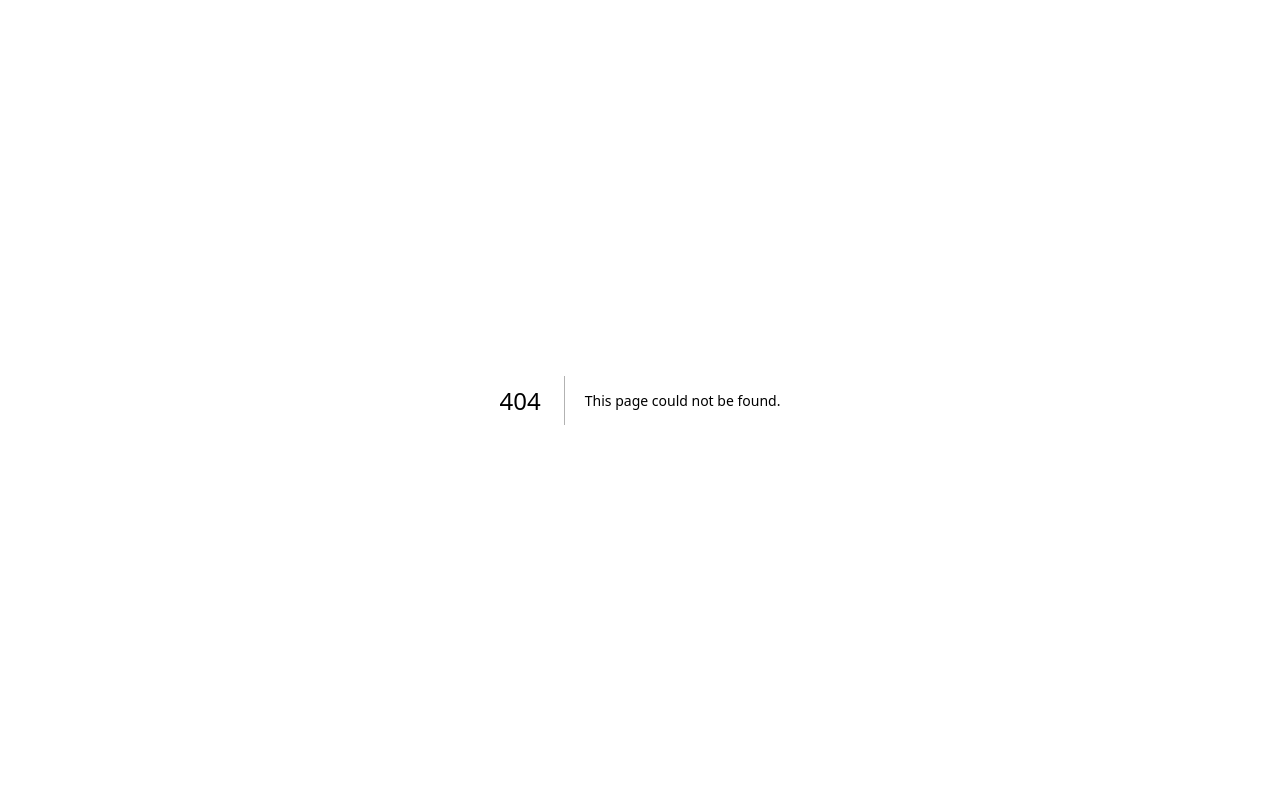
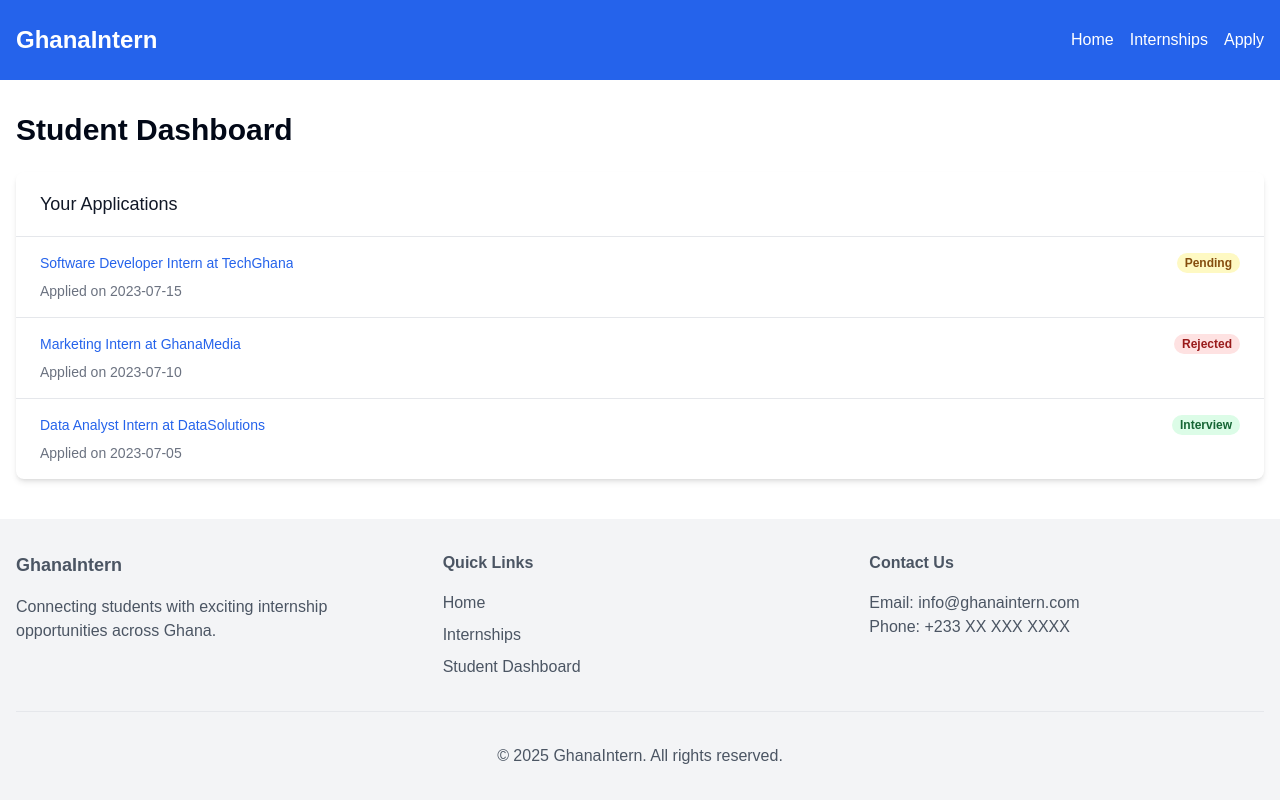
Before and after one commit to harryyking/InternWithUs, a Next.js app: page /dashboard in a window 1280 px wide. Before the commit this address had no page. Built offline with nearby package versions, Linux system fonts and the light colour scheme.

Commit message:
add dashboard

```diff
--- /dev/null
+++ b/app/dashboard/page.tsx
@@ -0,0 +1,57 @@
+"use client"
+
+import { useState } from "react"
+
+// Mock data for applications
+const mockApplications = [
+  { id: 1, company: "TechGhana", position: "Software Developer Intern", status: "Pending", appliedDate: "2023-07-15" },
+  { id: 2, company: "GhanaMedia", position: "Marketing Intern", status: "Rejected", appliedDate: "2023-07-10" },
+  { id: 3, company: "DataSolutions", position: "Data Analyst Intern", status: "Interview", appliedDate: "2023-07-05" },
+]
+
+export default function Dashboard() {
+  const [applications, setApplications] = useState(mockApplications)
+
+  return (
+    <div className="container mx-auto px-4 py-8">
+      <h1 className="text-3xl font-bold mb-6">Student Dashboard</h1>
+      <div className="bg-white shadow-md rounded-lg overflow-hidden">
+        <div className="px-4 py-5 sm:px-6">
+          <h2 className="text-lg leading-6 font-medium text-gray-900">Your Applications</h2>
+        </div>
+        <div className="border-t border-gray-200">
+          <ul className="divide-y divide-gray-200">
+            {applications.map((application) => (
+              <li key={application.id} className="px-4 py-4 sm:px-6">
+                <div className="flex items-center justify-between">
+                  <div className="text-sm font-medium text-blue-600 truncate">
+                    {application.position} at {application.company}
+                  </div>
+                  <div className="ml-2 flex-shrink-0 flex">
+                    <span
+                      className={`px-2 inline-flex text-xs leading-5 font-semibold rounded-full
+                      ${
+                        application.status === "Pending"
+                          ? "bg-yellow-100 text-yellow-800"
+                          : application.status === "Rejected"
+                            ? "bg-red-100 text-red-800"
+                            : "bg-green-100 text-green-800"
+                      }`}
+                    >
+                      {application.status}
+                    </span>
+                  </div>
+                </div>
+                <div className="mt-2 sm:flex sm:justify-between">
+                  <div className="sm:flex">
+                    <p className="flex items-center text-sm text-gray-500">Applied on {application.appliedDate}</p>
+                  </div>
+                </div>
+              </li>
+            ))}
+          </ul>
+        </div>
+      </div>
+    </div>
+  )
+}
--- a/app/layout.tsx
+++ b/app/layout.tsx
@@ -1,17 +1,11 @@
 import type { Metadata } from "next";
-import localFont from "next/font/local";
 import "./globals.css";
+import Header from "@/components/Header";
+import { Footer } from "@/components/Footer";
+import {Inter} from 'next/font/google'
 
-const geistSans = localFont({
-  src: "./fonts/GeistVF.woff",
-  variable: "--font-geist-sans",
-  weight: "100 900",
-});
-const geistMono = localFont({
-  src: "./fonts/GeistMonoVF.woff",
-  variable: "--font-geist-mono",
-  weight: "100 900",
-});
+const brandFont = Inter({subsets: ["latin"]})
+
 
 export const metadata: Metadata = {
   title: "Create Next App",
@@ -24,11 +18,11 @@ export default function RootLayout({
   children: React.ReactNode;
 }>) {
   return (
-    <html lang="en">
-      <body
-        className={`${geistSans.variable} ${geistMono.variable} antialiased`}
-      >
-        {children}
+    <html lang="en" className={brandFont.className}>
+      <body className="flex flex-col min-h-screen">
+        <Header />
+        <main className="flex-grow">{children}</main>
+        <Footer />
       </body>
     </html>
   );
--- /dev/null
+++ b/components/Footer.tsx
@@ -0,0 +1,44 @@
+import Link from "next/link"
+
+export function Footer() {
+  return (
+    <footer className="bg-gray-100 text-gray-600 py-8">
+      <div className="container mx-auto px-4">
+        <div className="grid grid-cols-1 md:grid-cols-3 gap-8">
+          <div>
+            <h3 className="font-bold text-lg mb-4">GhanaIntern</h3>
+            <p>Connecting students with exciting internship opportunities across Ghana.</p>
+          </div>
+          <div>
+            <h4 className="font-bold mb-4">Quick Links</h4>
+            <ul className="space-y-2">
+              <li>
+                <Link href="/" className="hover:text-blue-600">
+                  Home
+                </Link>
+              </li>
+              <li>
+                <Link href="/internships" className="hover:text-blue-600">
+                  Internships
+                </Link>
+              </li>
+              <li>
+                <Link href="/dashboard" className="hover:text-blue-600">
+                  Student Dashboard
+                </Link>
+              </li>
+            </ul>
+          </div>
+          <div>
+            <h4 className="font-bold mb-4">Contact Us</h4>
+            <p>Email: info@ghanaintern.com</p>
+            <p>Phone: +233 XX XXX XXXX</p>
+          </div>
+        </div>
+        <div className="mt-8 pt-8 border-t border-gray-200 text-center">
+          <p>&copy; {new Date().getFullYear()} GhanaIntern. All rights reserved.</p>
+        </div>
+      </div>
+    </footer>
+  )
+}
```
Also changed, not shown: app/fonts/GeistMonoVF.woff (deleted), app/fonts/GeistVF.woff (deleted).
